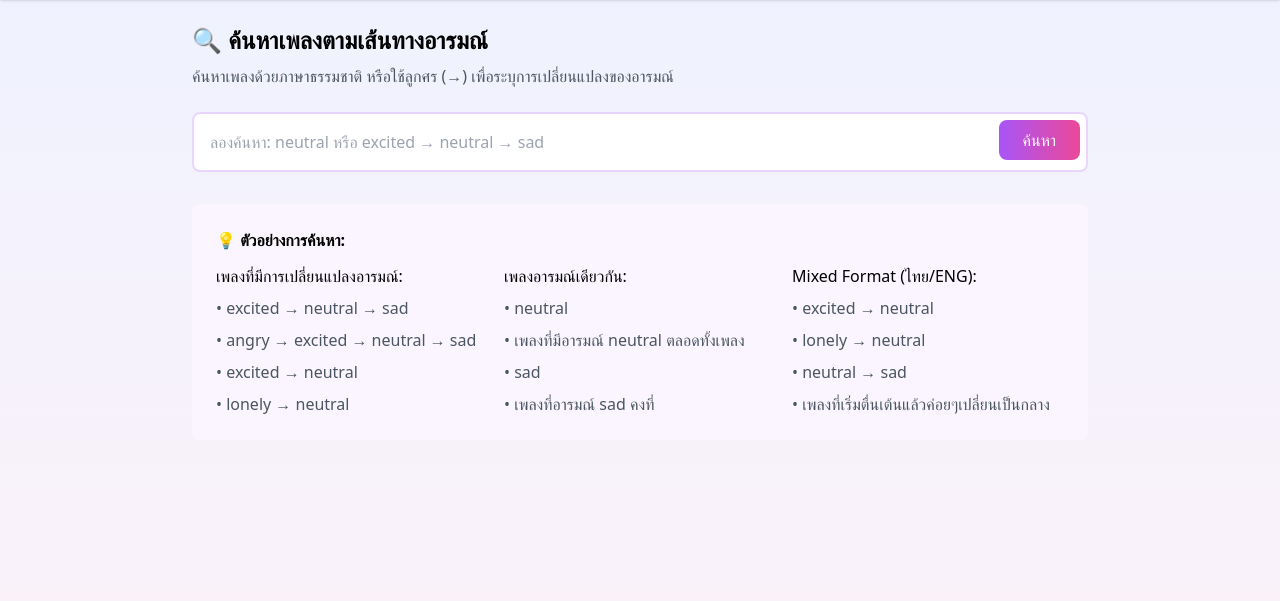
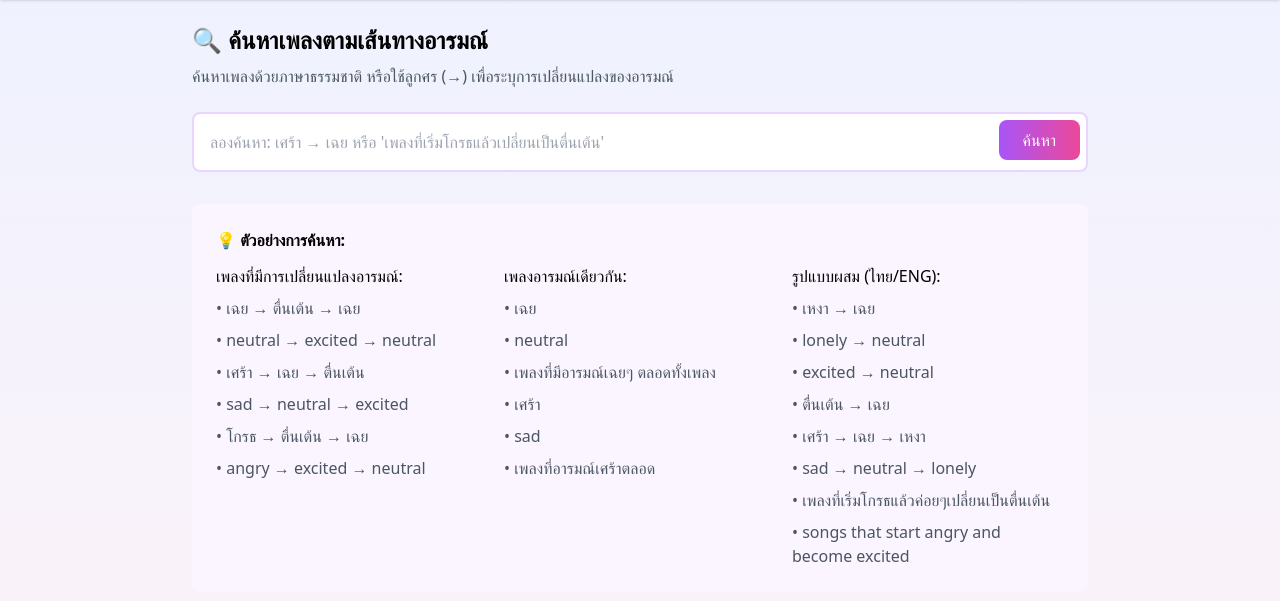
Before and after one commit to kainapat/emotion-music-app, a Flask app: page /search in a window 1280 px wide. Shown: the part 64-665 px from the top of the page. Run offline with Flask 3, Linux system fonts and the light colour scheme; some libraries are stand-ins or nearby versions.

Commit message:
feat(parser): enhance thai emotion query parsing with complex transitions
- Add support for complex emotional progression queries using natural language analysis
- Implement synonym mapping and advanced pattern recognition for gradual and sudden changes
- Return ordered emotion sequences based on detected transitions for better matching
- Update search placeholder and example queries in UI to showcase new capability
- Add more diverse example queries in Thai and mixed formats to frontend search suggestions

```diff
--- a/app.py
+++ b/app.py
@@ -99,6 +99,7 @@ def parse_thai_emotion_query(q: str):
     1. แบบลูกศร "neutral → excited → sad"
     2. แบบคงที่ "เพลงที่อารมณ์ neutral ตลอดทั้งเพลง"
     3. แบบธรรมชาติ "เพลงที่เริ่มเศร้าแล้วค่อยๆเปลี่ยนเป็นหวัง"
+    4. แบบซับซ้อน "เพลงที่โทนใจเย็นก่อนแล้วพุ่งขึ้นมาเปล่งประกาย"
     """
     if not q:
         return []
@@ -135,56 +136,101 @@ def parse_thai_emotion_query(q: str):
         if emotion in q.lower():
             return [emotion]
 
+    # Enhanced natural language processing for complex queries
+    return _parse_complex_emotion_query(q)
+
+def _parse_complex_emotion_query(q: str):
+    """
+    ประมวลผล query ที่ซับซ้อนด้วยการวิเคราะห์ภาษาธรรมชาติแบบลึก
+    ตัวอย่าง: "ขอเพลงที่เริ่มเศร้าแล้วค่อยๆ เปลี่ยนเป็นหวัง"
+             "เพลงที่โทนใจเย็นก่อนแล้วพุ่งขึ้นมาเปล่งประกาย"
+    """
     # ลบคำทั่วไปที่ไม่จำเป็น
     q = re.sub(r"เพลงที่|ขอเพลง|แนว|โทน|อารมณ์|ช่วง|looking for|a|consistently|song|หา|มี", " ", q, flags=re.IGNORECASE)
-    q = re.sub(r"\s+", " ", q).strip()  # ลบ space หลายตัว
-
-    # ตรวจสอบกรณีที่ query เป็นแค่ชื่ออารมณ์ภาษาอังกฤษหลังจากลบคำทั่วไป
-    if q.lower() in ["neutral", "sad", "happy", "excited", "calm", "angry", "lonely", "hope"]:
-        return [q.lower()]
+    q = re.sub(r"\s+", " ", q).strip()
 
     # ตรวจสอบกรณีที่ query เป็นแค่ชื่ออารมณ์เดียว
     single_emotion = _canonize(q.strip())
-    if single_emotion and single_emotion != "" and single_emotion != "เพลง" and single_emotion != "ที่" and single_emotion != "อารมณ์":
-        # แปลงกลับเป็นภาษาอังกฤษเพื่อให้ตรงกับฐานข้อมูล
+    if single_emotion and single_emotion != "" and single_emotion not in ["เพลง", "ที่", "อารมณ์"]:
         from emotion_model import THAI_TO_ENG
         if single_emotion in THAI_TO_ENG:
             return [THAI_TO_ENG[single_emotion]]
         return [single_emotion]
 
-    # แยกคำโดย PyThaiNLP
+    # แยกคำด้วย PyThaiNLP
     tokens = word_tokenize(q)
 
-    # สร้าง pattern สำหรับการเปลี่ยนแปลง
-    patterns = {
-        "start": ["เริ่ม", "ตอนแรก", "แรกๆ", "ช่วงแรก", "starts", "begins"],
-        "middle": ["แล้ว", "จากนั้น", "ต่อมา", "ตามด้วย", "then", "becomes", "changes to"],
-        "end": ["สุดท้าย", "ตอนจบ", "ท้ายเพลง", "จบ", "ends", "finally"]
+    # Enhanced pattern dictionary for complex emotional progressions
+    transition_patterns = {
+        "start": ["เริ่ม", "ตอนแรก", "แรกๆ", "ช่วงแรก", "ก่อน", "starts", "begins", "initially"],
+        "gradual_change": ["ค่อยๆ", "ค่อย", "ค่อยเป็นค่อยไป", "ช้าๆ", "gradually", "slowly", "gently"],
+        "sudden_change": ["พุ่ง", "กระแส", "ฉับพลัน", "ทันที", "เดี๋ยวเดียว", "suddenly", "quickly", "spikes", "bursts"],
+        "transition": ["แล้ว", "จากนั้น", "ต่อมา", "เปลี่ยน", "กลาย", "then", "becomes", "changes", "transforms"],
+        "uplifting": ["ขึ้น", "สู่", "เปล่งประกาย", "สดใส", "โปร่ง", "bright", "uplifting", "rising", "soaring"],
+        "end": ["สุดท้าย", "ตอนจบ", "ท้ายเพลง", "จบ", "ends", "finally", "eventually"]
     }
 
-    emotions = []
-    current_position = None
+    # Advanced synonym mapping for emotions
+    emotion_synonyms = {
+        "เศร้า": ["เศร้า", "เศร้าโศก", "โศกเศร้า", "หม่น", "หมอง", "หดหู่"],
+        "หวัง": ["หวัง", "ความหวัง", "มีความหวัง", "เริ่มหวัง", "หวังใจ"],
+        "สงบ": ["สงบ", "ใจเย็น", "เย็น", "โทนใจเย็น", "ผ่อนคลาย", "ชิล", "สบาย"],
+        "ตื่นเต้น": ["ตื่นเต้น", "เร้าใจ", "เปล่งประกาย", "ประกาย", "พีค", "เข้มข้น", "มัน"],
+        "สุข": ["สุข", "มีความสุข", "ร่าเริง", "สดใส", "สนุก", "ยิ้ม", "ดีใจ"],
+        "โกรธ": ["โกรธ", "โมโห", "เดือด", "แค้น", "เคือง"],
+        "เหงา": ["เหงา", "หงอย", "เศร้าเหงา", "โดดเดี่ยว"],
+        "กลาง": ["กลาง", "เฉย", "ปกติ", "ธรรมดา"]
+    }
 
+    emotions_found = []
+    transition_type = None
+
+    # สแกนหาอารมณ์และรูปแบบการเปลี่ยนแปลง
     for i, token in enumerate(tokens):
-        # ตรวจหาคำบ่งชี้ตำแหน่ง
-        for pos, words in patterns.items():
-            if any(word in token.lower() for word in words):
-                current_position = pos
+        # ตรวจหารูปแบบการเปลี่ยนแปลง
+        for pattern_type, words in transition_patterns.items():
+            if any(word in token.lower() or token.lower() in word for word in words):
+                transition_type = pattern_type
                 break
 
-        # หาอารมณ์จากคำ
+        # ตรวจหาอารมณ์จากคำและ synonyms
         emotion = _canonize(token)
-        if emotion and emotion != " ":  # ตรวจสอบว่าไม่ใช่ space
-            if current_position == "start":
-                emotions.insert(0, emotion)
-            else:
-                emotions.append(emotion)
+        if emotion and emotion != " ":
+            emotions_found.append(emotion)
+            continue
 
-    # ถ้าไม่มีอารมณ์ ลองหาคำที่เกี่ยวข้องกับอารมณ์ทั้งหมด
-    if not emotions:
-        emotions = [_canonize(t) for t in tokens if _canonize(t) and _canonize(t) != " "]
+        # ตรวจหา synonyms
+        for canonical_emotion, synonyms in emotion_synonyms.items():
+            if any(syn in token.lower() or token.lower() in syn for syn in synonyms):
+                emotions_found.append(canonical_emotion)
+                break
 
-    return [e for e in emotions if e and e != " "]  # กรองเอาแต่ค่าที่ไม่ใช่ string ว่างหรือ space
+    # สร้างลำดับอารมณ์ตามรูปแบบที่พบ
+    if len(emotions_found) >= 2:
+        # มีอารมณ์อย่างน้อย 2 อารมณ์ → ส่งคืนลำดับ
+        return emotions_found[:3]  # จำกัดไว้ 3 อารมณ์
+    elif len(emotions_found) == 1:
+        # มีอารมณ์เดียว แต่มีการบ่งบอกการเปลี่ยนแปลง
+        base_emotion = emotions_found[0]
+
+        if transition_type in ["gradual_change", "sudden_change", "uplifting"]:
+            # ถ้ามีการบ่งบอกการเปลี่ยนแปลง ให้เดาอารมณ์ที่เป็นไปได้
+            if base_emotion == "เศร้า":
+                return ["เศร้า", "หวัง"]  # เศร้า → หวัง
+            elif base_emotion == "สงบ":
+                return ["สงบ", "ตื่นเต้น"]  # สงบ → ตื่นเต้น
+            elif base_emotion == "ตื่นเต้น":
+                return ["สงบ", "ตื่นเต้น"]  # สงบ → ตื่นเต้น
+
+        # กรณีอื่นๆ ส่งคืนอารมณ์เดียว
+        from emotion_model import THAI_TO_ENG
+        if base_emotion in THAI_TO_ENG:
+            return [THAI_TO_ENG[base_emotion]]
+        return [base_emotion]
+
+    # ถ้าไม่พบอารมณ์ชัดเจน ลองหาจากคำทั้งหมด
+    all_emotions = [_canonize(t) for t in tokens if _canonize(t) and _canonize(t) != " "]
+    return [e for e in all_emotions if e and e != " "][:2]  # จำกัดไว้ 2 อารมณ์
 
 def soft_subseq_match(target, seq):
     """
--- a/templates/search.html
+++ b/templates/search.html
@@ -15,7 +15,7 @@
     <div class="relative">
       <input name="query"
              value="{{ request.form['query'] or '' }}"
-             placeholder="ลองค้นหา: neutral หรือ excited → neutral → sad"
+             placeholder="ลองค้นหา: เศร้า → เฉย หรือ 'เพลงที่เริ่มโกรธแล้วเปลี่ยนเป็นตื่นเต้น'"
              class="w-full p-4 pr-32 border-2 border-purple-200 rounded-lg focus:border-purple-500 focus:outline-none">
       <button class="absolute right-2 top-2 px-6 py-2 bg-gradient-to-r from-purple-500 to-pink-500 text-white rounded-lg hover:opacity-90 transition-opacity">
         ค้นหา
@@ -33,16 +33,22 @@
         <p class="font-medium mb-2">เพลงที่มีการเปลี่ยนแปลงอารมณ์:</p>
         <ul class="space-y-2 text-gray-600">
           <li class="hover:text-purple-600 cursor-pointer" onclick="setQuery(this)">
-            • excited → neutral → sad
+            • เฉย → ตื่นเต้น → เฉย
           </li>
           <li class="hover:text-purple-600 cursor-pointer" onclick="setQuery(this)">
-            • angry → excited → neutral → sad
+            • neutral → excited → neutral
           </li>
           <li class="hover:text-purple-600 cursor-pointer" onclick="setQuery(this)">
-            • excited → neutral
+            • เศร้า → เฉย → ตื่นเต้น
           </li>
           <li class="hover:text-purple-600 cursor-pointer" onclick="setQuery(this)">
-            • lonely → neutral
+            • sad → neutral → excited
+          </li>
+          <li class="hover:text-purple-600 cursor-pointer" onclick="setQuery(this)">
+            • โกรธ → ตื่นเต้น → เฉย
+          </li>
+          <li class="hover:text-purple-600 cursor-pointer" onclick="setQuery(this)">
+            • angry → excited → neutral
           </li>
         </ul>
       </div>
@@ -52,35 +58,53 @@
         <p class="font-medium mb-2">เพลงอารมณ์เดียวกัน:</p>
         <ul class="space-y-2 text-gray-600">
           <li class="hover:text-purple-600 cursor-pointer" onclick="setQuery(this)">
+            • เฉย
+          </li>
+          <li class="hover:text-purple-600 cursor-pointer" onclick="setQuery(this)">
             • neutral
           </li>
           <li class="hover:text-purple-600 cursor-pointer" onclick="setQuery(this)">
-            • เพลงที่มีอารมณ์ neutral ตลอดทั้งเพลง
+            • เพลงที่มีอารมณ์เฉยๆ ตลอดทั้งเพลง
+          </li>
+          <li class="hover:text-purple-600 cursor-pointer" onclick="setQuery(this)">
+            • เศร้า
           </li>
           <li class="hover:text-purple-600 cursor-pointer" onclick="setQuery(this)">
             • sad
           </li>
           <li class="hover:text-purple-600 cursor-pointer" onclick="setQuery(this)">
-            • เพลงที่อารมณ์ sad คงที่
+            • เพลงที่อารมณ์เศร้าตลอด
           </li>
         </ul>
       </div>
 
       <!-- ตัวอย่างแบบผสม -->
       <div>
-        <p class="font-medium mb-2">Mixed Format (ไทย/ENG):</p>
+        <p class="font-medium mb-2">รูปแบบผสม (ไทย/ENG):</p>
         <ul class="space-y-2 text-gray-600">
           <li class="hover:text-purple-600 cursor-pointer" onclick="setQuery(this)">
-            • excited → neutral
+            • เหงา → เฉย
           </li>
           <li class="hover:text-purple-600 cursor-pointer" onclick="setQuery(this)">
             • lonely → neutral
           </li>
           <li class="hover:text-purple-600 cursor-pointer" onclick="setQuery(this)">
-            • neutral → sad
+            • excited → neutral
           </li>
           <li class="hover:text-purple-600 cursor-pointer" onclick="setQuery(this)">
-            • เพลงที่เริ่มตื่นเต้นแล้วค่อยๆเปลี่ยนเป็นกลาง
+            • ตื่นเต้น → เฉย
+          </li>
+          <li class="hover:text-purple-600 cursor-pointer" onclick="setQuery(this)">
+            • เศร้า → เฉย → เหงา
+          </li>
+          <li class="hover:text-purple-600 cursor-pointer" onclick="setQuery(this)">
+            • sad → neutral → lonely
+          </li>
+          <li class="hover:text-purple-600 cursor-pointer" onclick="setQuery(this)">
+            • เพลงที่เริ่มโกรธแล้วค่อยๆเปลี่ยนเป็นตื่นเต้น
+          </li>
+          <li class="hover:text-purple-600 cursor-pointer" onclick="setQuery(this)">
+            • songs that start angry and become excited
           </li>
         </ul>
       </div>
```
